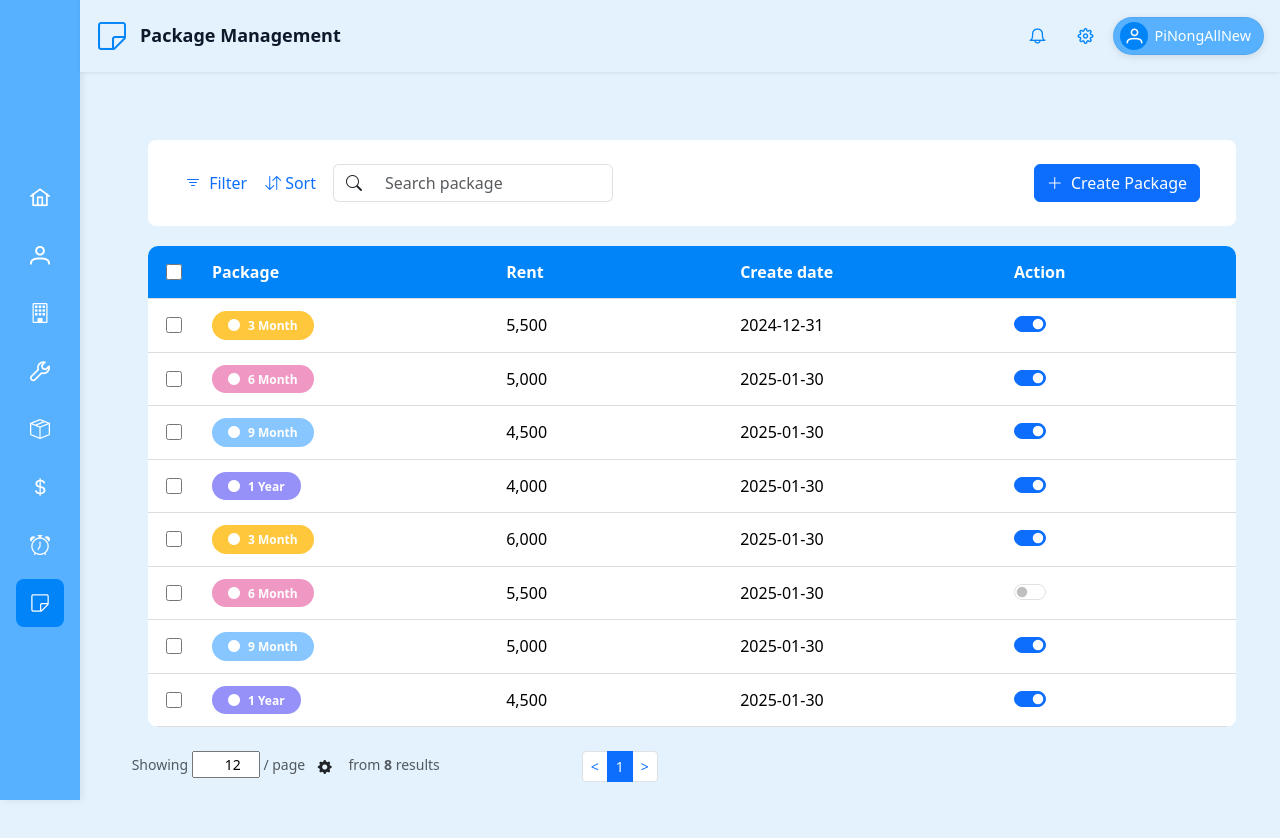
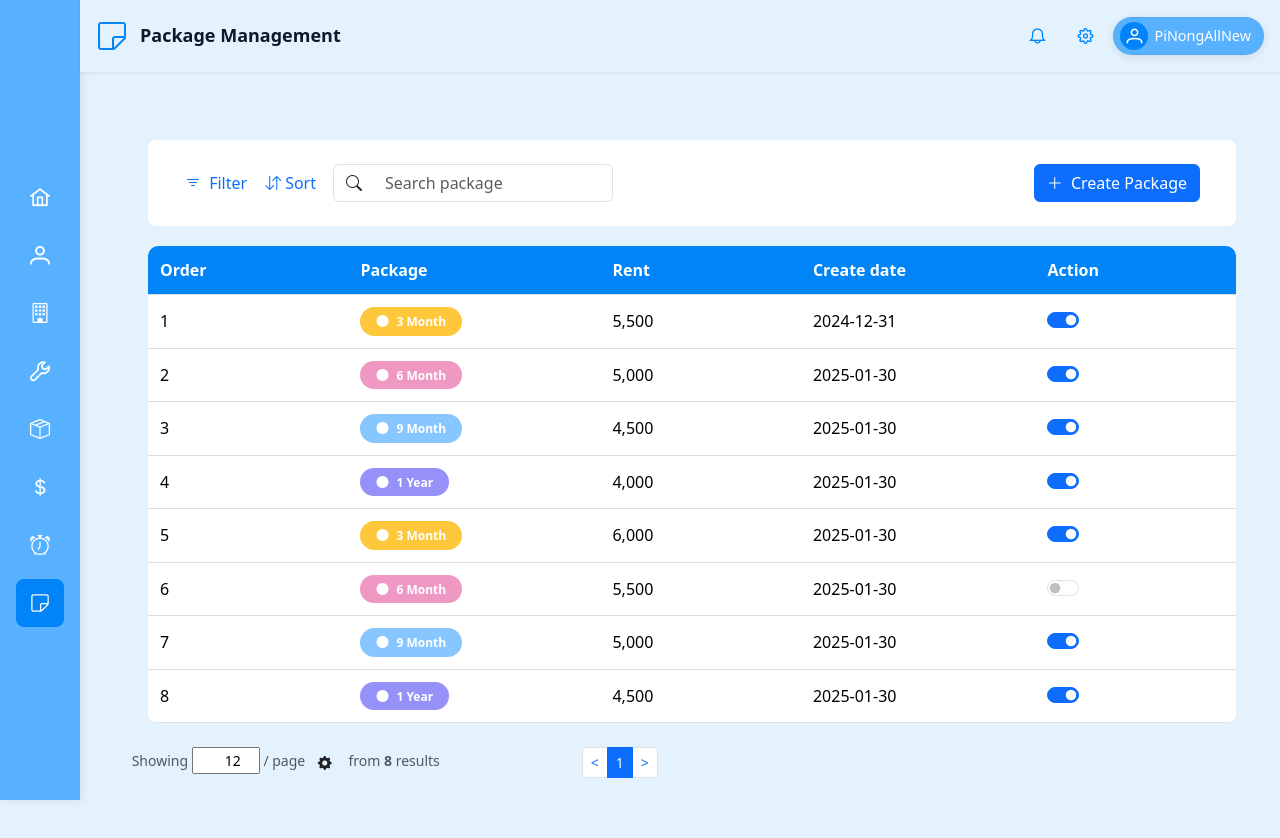
Before and after one commit to kkkkhxx/OrganicNowTestDemo, a React (Vite) app in the folder frontend/: page /PackageManagement in a window 1280 px wide. Shown: the top 838 px of the page. Built offline with nearby package versions, Linux system fonts and the light colour scheme.

Commit message:
frontend package and schedule

```diff
--- a/frontend/src/pages/MaintenanceSchedule.jsx
+++ b/frontend/src/pages/MaintenanceSchedule.jsx
@@ -287,13 +287,6 @@ function MaintenanceSchedule() {
 
                                     <div className="d-flex align-items-center gap-2">
                                         <button
-                                            className="btn btn-outline-light text-danger border-0"
-                                            onClick={deleteSelected}
-                                            title="Bulk delete"
-                                        >
-                                            <i className="bi bi-trash"></i>
-                                        </button>
-                                        <button
                                             type="button"
                                             className="btn btn-primary"
                                             data-bs-toggle="modal"
@@ -308,8 +301,8 @@ function MaintenanceSchedule() {
                                     <div className="pt-2 d-flex flex-wrap gap-2">
                                         {filterSummary.map((txt, idx) => (
                                             <span key={idx} className="badge bg-light text-dark border">
-                        {txt}
-                      </span>
+                                                {txt}
+                                            </span>
                                         ))}
                                     </div>
                                 </div>
@@ -321,14 +314,15 @@ function MaintenanceSchedule() {
                             <table className="table text-nowrap">
                                 <thead>
                                 <tr>
-                                    <th className="text-center header-color checkbox-cell">
+                                    {/*<th className="text-center header-color checkbox-cell">
                                         <input
                                             type="checkbox"
                                             checked={isAllSelected}
                                             onChange={toggleSelectAll}
                                             aria-label="Select all"
                                         />
-                                    </th>
+                                    </th>*/}
+                                    <th className="text-start align-middle header-color">Order</th>
                                     <th className="text-start align-middle header-color">Scope</th>
                                     <th className="text-start align-middle header-color">Target</th>
                                     <th className="text-start align-middle header-color">Cycle</th>
@@ -340,17 +334,19 @@ function MaintenanceSchedule() {
                                 </thead>
                                 <tbody>
                                 {pageRows.length ? (
-                                    pageRows.map((item) => (
+                                    pageRows.map((item, idx) => (
                                         <tr key={item.id}>
-                                            <td className="align-middle text-center checkbox-cell">
-                                                <input
-                                                    type="checkbox"
-                                                    checked={selected.includes(item.id)}
-                                                    onChange={() => toggleSelectRow(item.id)}
-                                                    aria-label={`Select row ${item.id}`}
-                                                />
+                                            {/*<td className="align-middle text-center checkbox-cell">*/}
+                                            {/*    <input*/}
+                                            {/*        type="checkbox"*/}
+                                            {/*        checked={selected.includes(item.id)}*/}
+                                            {/*        onChange={() => toggleSelectRow(item.id)}*/}
+                                            {/*        aria-label={`Select row ${item.id}`}*/}
+                                            {/*    />*/}
+                                            {/*</td>*/}
+                                            <td className="align-middle">
+                                                {(currentPage - 1) * pageSize + idx + 1}
                                             </td>
-
                                             <td className="align-middle">{item.scope}</td>
                                             <td className="align-middle">{item.asset}</td>
                                             <td className="align-middle">{item.cycle}</td>
--- a/frontend/src/pages/PackageManagement.jsx
+++ b/frontend/src/pages/PackageManagement.jsx
@@ -281,14 +281,15 @@ function PackageManagement() {
                             <table className="table text-nowrap">
                                 <thead>
                                 <tr>
-                                    <th className="text-center header-color checkbox-cell">
-                                        <input
-                                            type="checkbox"
-                                            checked={isAllSelected}
-                                            onChange={toggleSelectAll}
-                                            aria-label="Select all"
-                                        />
-                                    </th>
+                                    {/*<th className="text-center header-color checkbox-cell">*/}
+                                    {/*    <input*/}
+                                    {/*        type="checkbox"*/}
+                                    {/*        checked={isAllSelected}*/}
+                                    {/*        onChange={toggleSelectAll}*/}
+                                    {/*        aria-label="Select all"*/}
+                                    {/*    />*/}
+                                    {/*</th>*/}
+                                    <th className="text-start align-middle header-color">Order</th>
                                     <th className="text-start align-middle header-color">Package</th>
                                     <th className="text-start align-middle header-color">Rent</th>
                                     <th className="text-start align-middle header-color">Create date</th>
@@ -297,25 +298,23 @@ function PackageManagement() {
                                 </thead>
                                 <tbody>
                                 {pageRows.length ? (
-                                    pageRows.map((item) => (
+                                    pageRows.map((item, idx) => (
                                         <tr key={item.id}>
-                                            <td className="align-middle text-center checkbox-cell">
-                                                <input
-                                                    type="checkbox"
-                                                    checked={selected.includes(item.id)}
-                                                    onChange={() => toggleSelectRow(item.id)}
-                                                    aria-label={`Select row ${item.id}`}
-                                                />
+                                            {/*<td className="align-middle text-center checkbox-cell">*/}
+                                            {/*    <input*/}
+                                            {/*        type="checkbox"*/}
+                                            {/*        checked={selected.includes(item.id)}*/}
+                                            {/*        onChange={() => toggleSelectRow(item.id)}*/}
+                                            {/*        aria-label={`Select row ${item.id}`}*/}
+                                            {/*    />*/}
+                                            {/*</td>*/}
+                                            <td className="align-middle">
+                                                {(currentPage - 1) * pageSize + idx + 1}
                                             </td>
-
-                                            <td className="align-middle">
-                          <span
-                              className="badge rounded-pill px-3 py-2"
-                              style={{ backgroundColor: withColor(item).color }}
-                          >
-                            <i className="bi bi-circle-fill me-2"></i>
-                              {item.label}
-                          </span>
+                                            <td className="align-middle"><span className="badge rounded-pill px-3 py-2" style={{ backgroundColor: withColor(item).color }}>
+                                                <i className="bi bi-circle-fill me-2"></i>
+                                                {item.label}
+                                            </span>
                                             </td>
 
                                             <td className="align-middle">
```
